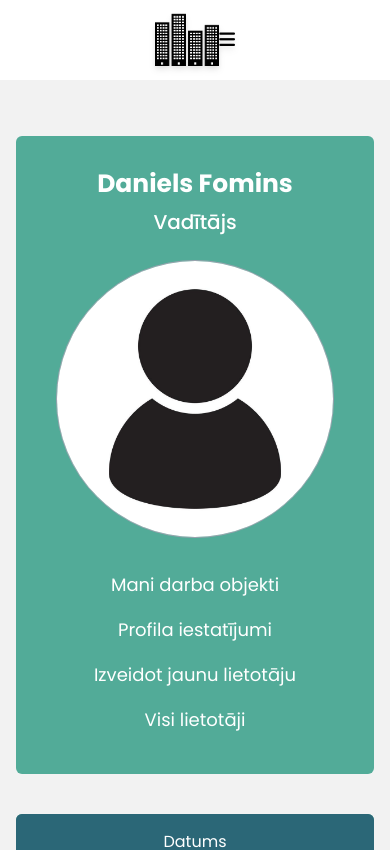
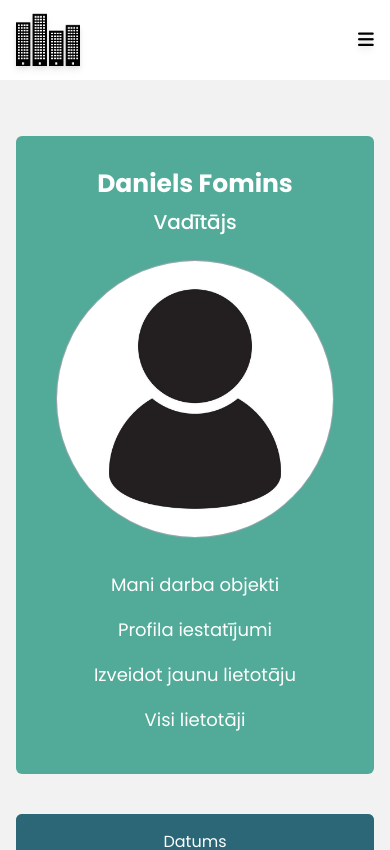
Before and after one commit to dfomins/intek-react, a React (Vite) app: page / in a window 390 px wide. Shown: the top 850 px of the page. Built offline with nearby package versions, Linux system fonts and the light colour scheme.

Commit message:
navbar width update

```diff
--- a/src/components/Navbar.jsx
+++ b/src/components/Navbar.jsx
@@ -9,7 +9,7 @@ function Navbar() {
 
   return (
     <>
-      <nav className="flex justify-center m-auto xl:w-[1200px] lg:w-[950px] lg:justify-between xl:justify-between items-center h-20 drop-shadow-md overflow-hidden">
+      <nav className="w-11/12 xl:min-w-[1200px] lg:min-w-[950px] flex m-auto justify-between md:justify-center lg:justify-between xl:justify-between items-center h-20 drop-shadow-md">
         <div className="md:hidden lg:block">
           <Link to="/">
             <img className="max-w-16" src={logo} alt="Logo" />
@@ -42,7 +42,7 @@ function Navbar() {
         </div>
         <i class="fa-solid fa-bars text-lg md:hidden cursor-pointer" onClick={() => setIsMenuOpen(!isMenuOpen)}></i>
       </nav>
-      <div className={`absolute right-0 w-48 h-full bg-white ${isMenuOpen ? "block" : "hidden"}`}>
+      <div className={`absolute right-0 w-60 h-full bg-white ${isMenuOpen ? "block" : "hidden"}`}>
         <div className="flex flex-col p-6">
           <ul>
             <li className="tracking-widest navbar-li">
```
